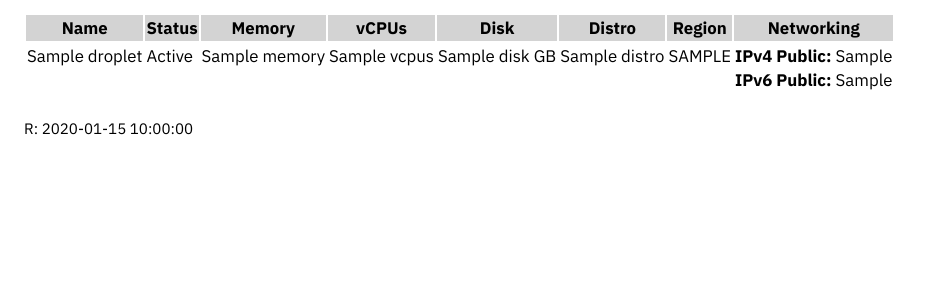
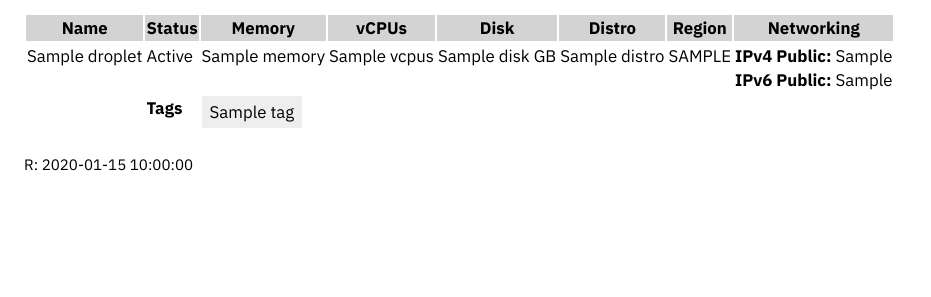
Before and after one commit to questionlp/do-droplets-report, a Flask app: template templates/index.html in a window 1280 px wide. Shown: the part 51-348 px from the top of the page, without its empty margins (0-931 px from the left). Run offline with Flask 2, Linux system fonts and the light colour scheme; the template is opened without the code that fills it: most values are stand-ins (such as "Sample title", 1, 10 or a date in 2020).

Commit message:
Add droplet tags

```diff
--- a/app.py
+++ b/app.py
@@ -98,6 +98,7 @@ def index():
         droplet_info["distro"] = droplet["image"]["distribution"]
         droplet_info["region_name"] = droplet["region"]["name"]
         droplet_info["region_slug"] = droplet["region"]["slug"]
+        droplet_info["tags"] = droplet["tags"]
         droplet_networks = droplet["networks"]
 
         for ipv4_networks in droplet_networks["v4"]:
--- a/static/css/style.css
+++ b/static/css/style.css
@@ -12,4 +12,6 @@
     table.pure-table td ul { list-style: none; margin: 0; padding: 0; }
     td.no-data { background-color: rgb(240, 240, 240); }
     footer { font-size: 90%; line-height: 1.25rem; margin-top: 1.5rem; }
+    ul.droplet-tags { display: inline-block; list-style: none; padding: 0; }
+    ul.droplet-tags > li { background-color: #eee; color: initial; display: inline-block; list-style: none; margin: 0 0.5rem 0 0; padding: 0.25rem 0.5rem; }
 }
--- a/templates/index.html
+++ b/templates/index.html
@@ -28,7 +28,7 @@
     <tbody>
     {% for droplet in droplet_info %}
         <tr>
-            <td>{{ droplet.name }}</td>
+            <td rowspan="2">{{ droplet.name }}</td>
             <td>{{ droplet.status|capitalize }}</td>
             <td>{{ droplet.memory }}</td>
             <td>{{ droplet.vcpus }}</td>
@@ -50,6 +50,18 @@
                 </ul>
             </td>
         </tr>
+        <tr>
+            <td>
+                <strong>Tags</strong>
+            </td>
+            <td colspan="6">
+                <ul class="droplet-tags">
+                    {% for tag in droplet.tags %}
+                    <li>{{ tag }}</li>
+                    {% endfor %}
+                </ul>
+            </td>
+        </tr>
     {% endfor %}
     </tbody>
 </table>
```
